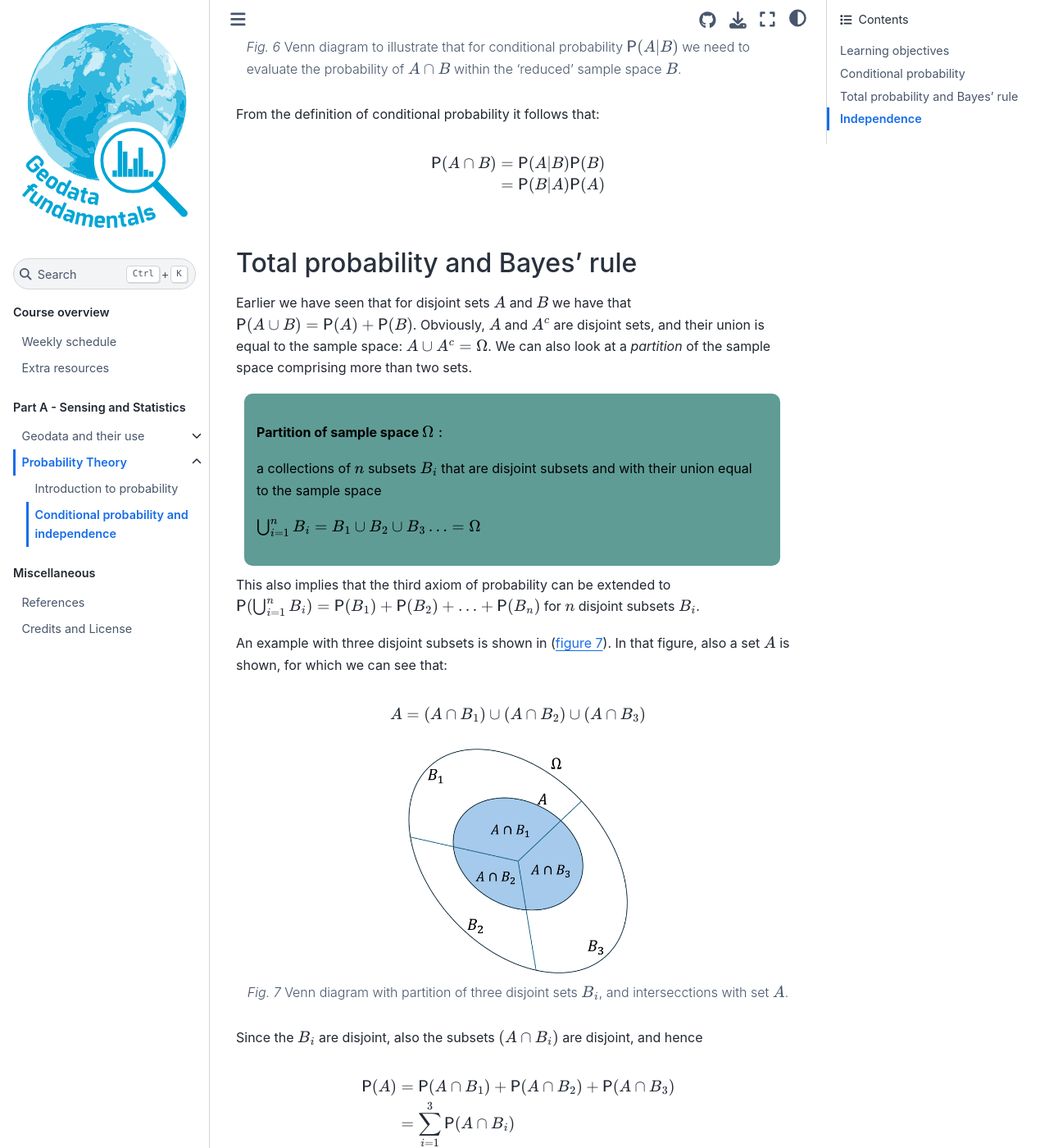
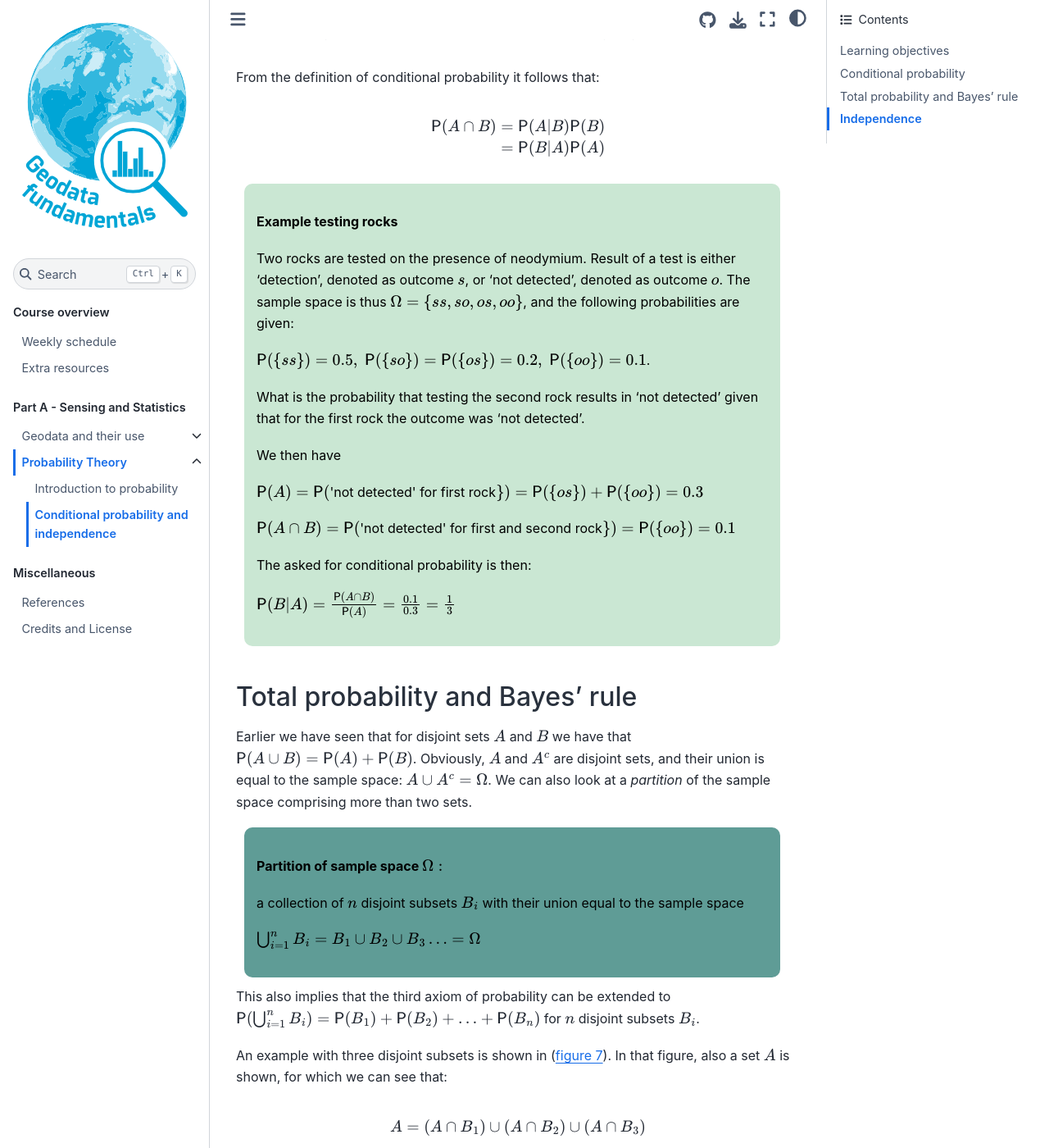
Before and after one commit to BScECT/geofun, a Jupyter Book: the page built from book/1_sensing_and_statistics/probability_theory/CondProb.md, in a window 1280 px wide and 1400 px high, scrolled down 1896 px. Shown: the whole window at 82% size. Built offline with Jupyter Book 1.0.4 settings and Sphinx 7.4.7 and the Sphinx Book theme 1.1.4, drawn with Linux system fonts in a browser that asks for light colours; comment, search, counter and statistics services are not loaded; some of the changed text lies outside the part shown.

Commit message:
update 1602_3

`````diff
--- a/book/1_sensing_and_statistics/probability_theory/CondProb.md
+++ b/book/1_sensing_and_statistics/probability_theory/CondProb.md
@@ -1,4 +1,4 @@
-(CondP) =
+(CondP)=
 # Conditional probability and independence
 
 ## Learning objectives
@@ -72,6 +72,30 @@
 \end{align*}
 $$
 
+<div style="background-color:#CAE7D3; color: black; width:95%; vertical-align: middle; padding:15px; margin: 10px; border-radius: 10px">
+<p>
+
+$\textbf{Example testing rocks}$
+
+Two rocks are tested on the presence of neodymium. Result of a test is either 'detection', denoted as outcome $s$, or 'not detected', denoted as outcome $o$. The sample space is thus $\Omega = \{ss,so,os,oo\}$, and the following probabilities are given:
+
+$\mathsf{P}(\{ss\})=0.5,\; \mathsf{P}(\{so\})=\mathsf{P}(\{os\})=0.2,\;\mathsf{P}(\{oo\})=0.1$.
+
+What is the probability that testing the second rock results in 'not detected' given that for the first rock the outcome was 'not detected'.
+
+We then have
+
+$\mathsf{P}(A)=\mathsf{P}(\text{'not detected' for first rock}\})=\mathsf{P}(\{os\})+\mathsf{P}(\{oo\})=0.3$
+
+$\mathsf{P}(A\cap B)=\mathsf{P}(\text{'not detected' for first and second rock}\})=\mathsf{P}(\{oo\})=0.1$
+
+The asked for conditional probability is then:
+
+$\mathsf{P}(B|A)=\frac{\mathsf{P}(A\cap B)}{\mathsf{P}(A)}= \frac{0.1}{0.3} = \frac{1}{3} $
+
+</div>
+
+
 ## Total probability and Bayes' rule
 
 Earlier we have seen that for disjoint sets $A$ and $B$ we have that $\mathsf{P}(A\cup B) = \mathsf{P}(A) + \mathsf{P}(B)$. Obviously, $A$ and $A^c$ are disjoint sets, and their union is equal to the sample space: $A\cup A^c = \Omega$. We can also look at a *partition* of the sample space comprising more than two sets.
@@ -81,7 +105,7 @@
 
 $\textbf{Partition of sample space } \Omega:$
 
-a collections of $n$ subsets $B_i$ that are disjoint subsets and with their union equal to the sample space
+a collection of $n$ disjoint subsets $B_i$ with their union equal to the sample space
 
 $\bigcup_{i=1}^n B_i = B_1 \cup B_2 \cup B_3 \ldots = \Omega$
 
@@ -99,7 +123,7 @@
 width: 40%
 align: center
 ---
-Venn diagram with partition of three disjoint sets $B_i$, and intersecctions with set $A$.
+Venn diagram with partition of three disjoint sets $B_i$, and intersections with set $A$.
 ````
 
 Since the $B_i$ are disjoint, also the subsets $(A\cap B_i)$ are disjoint, and hence
@@ -185,7 +209,7 @@
 
 </div>
 
-(Indep =)
+(Indep)=
 ## Independence
 
 <div style="background-color:#5f9c96; color: black; width:95%; vertical-align: middle; padding:15px; margin: 10px; border-radius: 10px">
`````
Also changed, not shown: book/1_sensing_and_statistics/probability_theory/IntroProbability.md (+1 -1 lines).
